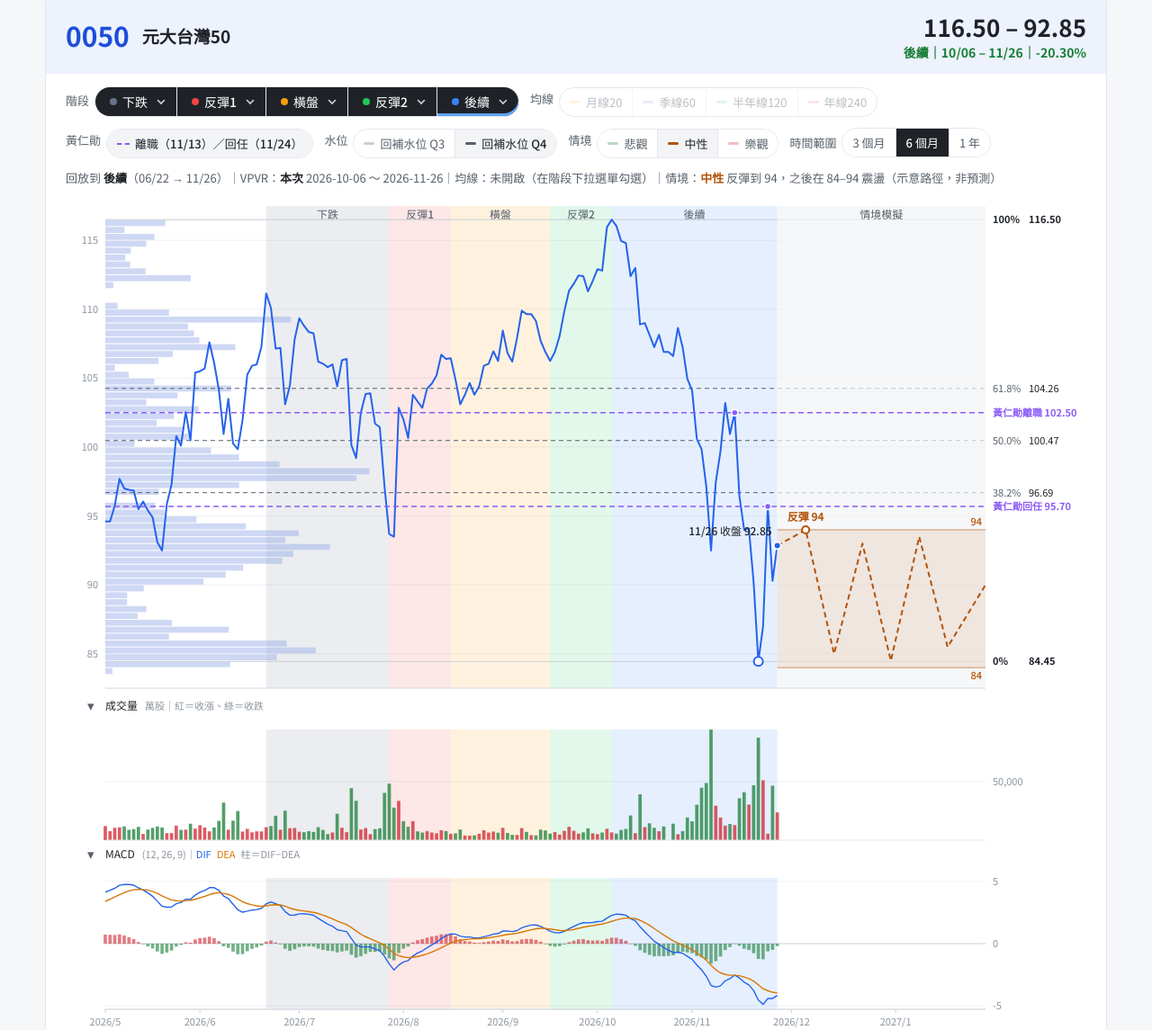
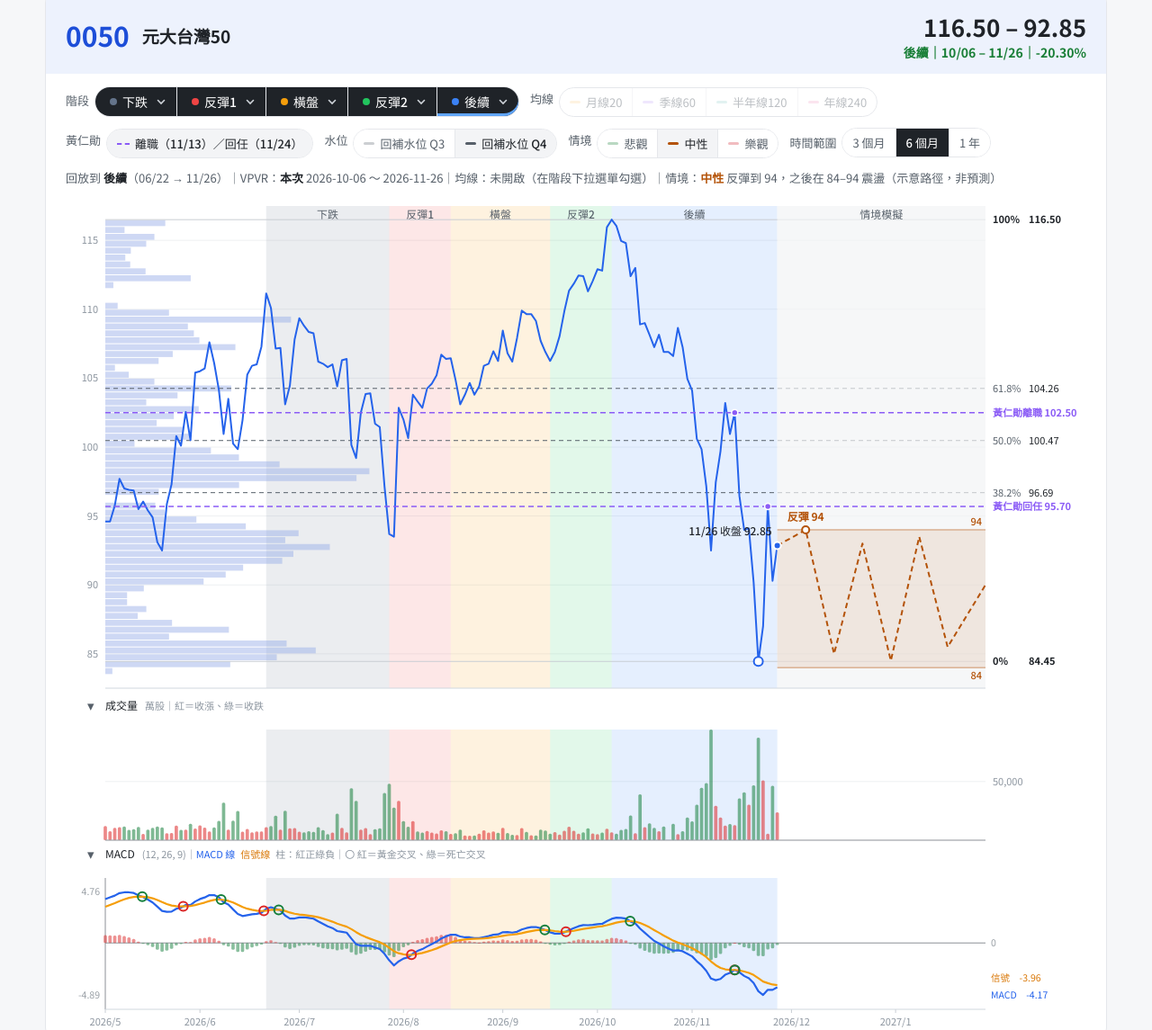
Before and after one commit to Jackie84112/vpvr-replay, a plain HTML site: page index.html in a window 1280 px wide. Shown: the part 1973-3118 px from the top of the page at 90% size. Drawn offline with Linux system fonts and the light colour scheme.

Commit message:
成交量與 MACD 配色改同大盤監控：紅漲綠跌、MACD 藍線＋橘信號線、交叉圈、終點數值
Co-Authored-By: Claude Opus 5.5 <noreply@anthropic.com>

```diff
--- a/index.html
+++ b/index.html
@@ -513,22 +513,33 @@ function renderOne(LEAD,MAIN,C){
       const a=el('text',{x:W-m.r+8,y:yV(v*VU.d)+4,'font-size':11,fill:'#8c959f'});a.textContent=(+v.toFixed(2)).toLocaleString(); }
     shade(VL,Hv);
     pts.slice(0,cut).forEach((p,i)=>{ if(!p.v) return; const up=p.pc==null||p.c>=p.pc;
-      el('rect',{x:x(i)-bw/2,y:yV(p.v),width:bw,height:Math.max(0.5,VL+Hv-yV(p.v)),fill:up?'#d1242f':'#1a7f37','fill-opacity':0.75}); });
-    el('line',{x1:m.l,x2:W-m.r,y1:VL+Hv,y2:VL+Hv,stroke:'#e5e7eb'});
+      el('rect',{x:x(i)-bw/2,y:yV(p.v),width:bw,height:Math.max(0.5,VL+Hv-yV(p.v)),rx:1.5,fill:up?'#DC2626':'#15803D',opacity:0.55}); });
+    el('line',{x1:m.l,x2:W-m.r,y1:VL+Hv,y2:VL+Hv,stroke:'#8C9096'});
   }
   // ---- MACD(12,26,9)
-  subTitle('macd',D0,`<tspan fill="#1f2328">MACD</tspan><tspan dx="8" fill="#8c959f" font-size="11">(12, 26, 9)｜</tspan><tspan fill="#2563eb" font-size="11">DIF</tspan><tspan dx="6" fill="#D97706" font-size="11">DEA</tspan><tspan dx="6" fill="#8c959f" font-size="11">柱＝DIF−DEA</tspan>`);
+  subTitle('macd',D0,`<tspan fill="#1f2328">MACD</tspan><tspan dx="8" fill="#8c959f" font-size="11">(12, 26, 9)｜</tspan><tspan fill="#2563EB" font-size="11">MACD 線</tspan><tspan dx="6" fill="#D97706" font-size="11">信號線</tspan><tspan dx="6" fill="#8c959f" font-size="11">柱：紅正綠負｜〇 紅＝黃金交叉、綠＝死亡交叉</tspan>`);
   if(!st.fold.macd){
-    const mv=pts.flatMap(p=>[p.dif,p.dea,p.hist]).filter(v=>v!=null), ma=Math.max(1e-9,...mv.map(Math.abs))*1.08;
-    const yD=v=>DL+Hd*(ma-v)/(2*ma);
-    const ds=niceStep(ma,2);
-    for(let v=-Math.floor(ma/ds)*ds; v<=ma; v+=ds){ el('line',{x1:m.l,x2:W-m.r,y1:yD(v),y2:yD(v),stroke:Math.abs(v)<1e-9?'#c9ced4':'#eef0f2'});
-      const a=el('text',{x:W-m.r+8,y:yD(v)+4,'font-size':11,fill:'#8c959f'});a.textContent=+v.toFixed(4); }
+    // 縱軸只涵蓋實際數值（含 0），不對稱於 0；柱、線共用同一把尺（同大盤監控 retrace.js）
+    const mv=pts.flatMap(p=>[p.dif,p.dea,p.hist]).filter(v=>v!=null).concat(0), mn=Math.min(...mv), mx=Math.max(...mv), pd=(mx-mn)*0.14||1;
+    const lo2=mn-pd, hi2=mx+pd, yD=v=>DL+Hd*(hi2-v)/(hi2-lo2), mid=yD(0), dec=Math.abs(mx-mn)<10?2:1;
     shade(DL,Hd);
-    pts.slice(0,cut).forEach((p,i)=>{ if(p.hist==null) return; const y0=yD(0), y1=yD(p.hist);
-      el('rect',{x:x(i)-bw/2,y:Math.min(y0,y1),width:bw,height:Math.max(0.5,Math.abs(y1-y0)),fill:p.hist>=0?'#d1242f':'#1a7f37','fill-opacity':0.6}); });
-    [['dif','#2563eb'],['dea','#D97706']].forEach(([k,c])=>el('polyline',{points:pts.slice(0,cut).map((p,i)=>p[k]==null?null:`${x(i)},${yD(p[k])}`).filter(Boolean).join(' '),fill:'none',stroke:c,'stroke-width':1.4,'stroke-linejoin':'round'}));
-    el('line',{x1:m.l,x2:W-m.r,y1:DL+Hd,y2:DL+Hd,stroke:'#e5e7eb'});
+    el('line',{x1:m.l,x2:m.l,y1:DL,y2:DL+Hd,stroke:'#8C9096'});
+    el('line',{x1:m.l,x2:W-m.r,y1:mid,y2:mid,stroke:'#8C9096'});
+    const tx=(xx,yy,t,c,a)=>{const e=el('text',{x:xx,y:yy,'font-size':10.5,fill:c,'text-anchor':a||'start'});e.textContent=t;return e;};
+    tx(W-m.r+6,mid+3.5,'0','#9AA0A6');
+    tx(m.l-6,yD(mx)+3.5,mx.toFixed(dec),'#9AA0A6','end'); tx(m.l-6,yD(mn)+3.5,mn.toFixed(dec),'#9AA0A6','end');
+    const vis=pts.slice(0,cut);
+    vis.forEach((p,i)=>{ if(p.hist==null) return; const yy=yD(p.hist), up=p.hist>=0;
+      el('rect',{x:x(i)-bw/2,y:up?yy:mid,width:bw,height:Math.max(1,Math.abs(yy-mid)),rx:1.5,fill:up?'#DC2626':'#15803D',opacity:0.5}); });
+    [['dif','#2563EB'],['dea','#F59E0B']].forEach(([k,c])=>el('polyline',{points:vis.map((p,i)=>p[k]==null?null:`${x(i)},${yD(p[k])}`).filter(Boolean).join(' '),fill:'none',stroke:c,'stroke-width':2.2,'stroke-linejoin':'round'}));
+    // 交叉：柱由負轉正＝黃金交叉（紅圈）、由正轉負＝死亡交叉（綠圈），圈在兩線交點
+    vis.forEach((p,i)=>{ const q=vis[i-1]; if(!i||p.hist==null||q.hist==null||(p.hist>=0)===(q.hist>=0)) return;
+      const r=Math.abs(q.hist)/(Math.abs(q.hist)+Math.abs(p.hist)), px=x(i-1)+(x(i)-x(i-1))*r, cy=yD(q.dif+(p.dif-q.dif)*r);
+      el('circle',{cx:px,cy,r:5,fill:'none',stroke:p.hist>=0?'#DC2626':'#15803D','stroke-width':2}); });
+    const L=vis[vis.length-1];
+    if(L&&L.dif!=null){ const yl=yD(L.dif), ys=yD(L.dea), near=Math.abs(yl-ys)<13, ab=L.dif>L.dea;
+      tx(W-m.r+6,yl+(near?(ab?-4:12):3.5),`MACD　${L.dif.toFixed(2)}`,'#2563EB');
+      tx(W-m.r+6,ys+(near?(ab?12:-4):3.5),`信號　${L.dea.toFixed(2)}`,'#D97706'); }
   }
   if(MAIN){
   // ---- 副圖 O：WTI 原油價格（美元／桶，右軸；總經網站 rates.json，Yahoo CL=F 近月期貨）
@@ -673,7 +684,7 @@ function hover(e,MAIN){
   const mgTxt=mo?`<br><span style="color:#2E7D5B">融資年增（${+mo.m.slice(5)}月）${mo.yoy}%</span>`:'';
   const fbTxt=FIBS.filter(f=>st.fib[f.k]&&FB[f.k]).map(f=>{const [H,L]=FB[f.k];return `回補水位 ${f.lab}：${((p.c-L.c)/(H.c-L.c)*100).toFixed(1)}%`;}).join('<br>');
   const vTxt=(!st.fold.vol&&p.v)?`<br>成交量 ${(p.v/VU.d).toLocaleString('zh-TW',{maximumFractionDigits:0})} ${VU.lab}`:'';
-  const dTxt=(!st.fold.macd&&p.dif!=null)?`<br><span style="color:#2563eb">DIF ${p.dif.toFixed(2)}</span>　<span style="color:#D97706">DEA ${p.dea.toFixed(2)}</span>　<span style="color:${p.hist>=0?'#d1242f':'#1a7f37'}">柱 ${p.hist.toFixed(2)}</span>`:'';
+  const dTxt=(!st.fold.macd&&p.dif!=null)?`<br><span style="color:#2563EB">MACD ${p.dif.toFixed(2)}</span>　<span style="color:#D97706">信號 ${p.dea.toFixed(2)}</span>　<span style="color:${p.hist>=0?'#DC2626':'#15803D'}">柱 ${p.hist.toFixed(2)}</span>`:'';
   tip.innerHTML=`<b>${p.d}</b>　收盤 ${p.c.toFixed(2)}${fbTxt?'<br>'+fbTxt:''}${maTxt?'<br>'+maTxt:''}${vTxt}${dTxt}${oTxt}${(!MAIN||st.fold.rates)?'':mac}${mgTxt}${vpTxt}`;
   tip.style.display='block';
   const bx=box.getBoundingClientRect(); let lx=e.clientX-bx.left+14; if(lx+tip.offsetWidth>bx.width) lx-=tip.offsetWidth+28;
```
Also changed, not shown: template.html (+24 -13 lines).
